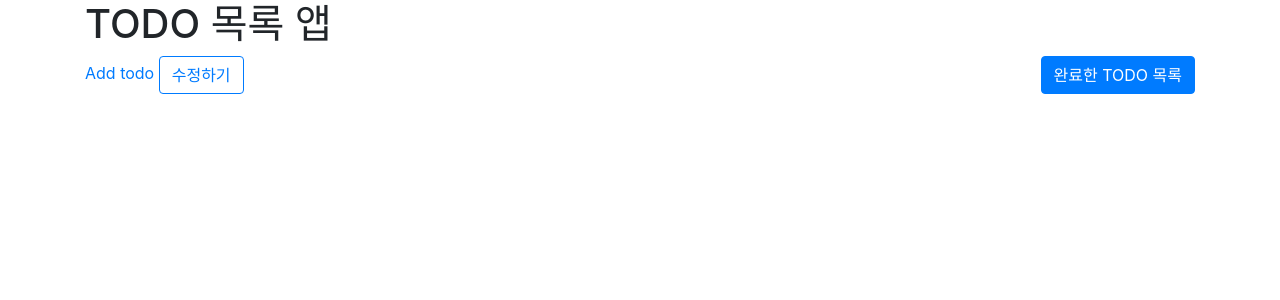
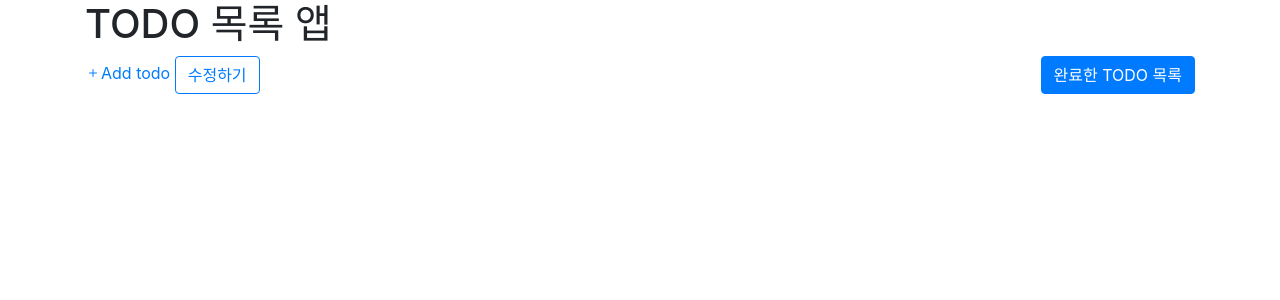
Before and after one commit to Lily-Jeong/Django_todo_app, a Django app: page /todo/ in a window 1280 px wide. Shown: the top 300 px of the page. Run offline with Django 4.2, Linux system fonts and the light colour scheme; data that the repository does not hold is empty; some libraries are stand-ins or nearby versions.

Commit message:
bootstrap link edited

```diff
--- a/todo/templates/todo/done_list.html
+++ b/todo/templates/todo/done_list.html
@@ -5,7 +5,7 @@
     <meta name="viewport" content="width=device-width, initial-scale=1.0">
     <title>TODO 목록 앱</title>
     <link rel="stylesheet" href="https://maxcdn.bootstrapcdn.com/bootstrap/4.0.0/css/bootstrap.min.css">
-    <link rel="stylesheet" href="https://cdn.jsdelivr.net/npm/bootstrap-icons@1.7.1/font/boot-strap-icons.css">
+    <link rel="stylesheet" href="https://cdn.jsdelivr.net/npm/bootstrap-icons@1.7.1/font/bootstrap-icons.css">
 </head>
 <body>
     <div class="container">
--- a/todo/templates/todo/todo_detail.html
+++ b/todo/templates/todo/todo_detail.html
@@ -5,7 +5,7 @@
     <meta name="viewport" content="width=device-width, initial-scale=1.0">
     <title>TODO 목록 앱</title>
     <link rel="stylesheet" href="https://maxcdn.bootstrapcdn.com/bootstrap/4.0.0/css/bootstrap.min.css">
-    <link rel="stylesheet" href="https://cdn.jsdelivr.net/npm/bootstrap-icons@1.7.1/font/boot-strap-icons.css">
+    <link rel="stylesheet" href="https://cdn.jsdelivr.net/npm/bootstrap-icons@1.7.1/font/bootstrap-icons.css">
 </head>
 <body>
     <div class="container">
--- a/todo/templates/todo/todo_list.html
+++ b/todo/templates/todo/todo_list.html
@@ -5,7 +5,7 @@
     <meta name="viewport" content="width=device-width, initial-scale=1.0">
     <title>TODO 목록 앱</title>
     <link rel="stylesheet" href="https://maxcdn.bootstrapcdn.com/bootstrap/4.0.0/css/bootstrap.min.css">
-    <link rel="stylesheet" href="https://cdn.jsdelivr.net/npm/bootstrap-icons@1.7.1/font/boot-strap-icons.css">
+    <link rel="stylesheet" href="https://cdn.jsdelivr.net/npm/bootstrap-icons@1.7.1/font/bootstrap-icons.css">
 </head>
 <body>
     <div class="container">
--- a/todo/templates/todo/todo_post.html
+++ b/todo/templates/todo/todo_post.html
@@ -5,7 +5,7 @@
     <meta name="viewport" content="width=device-width, initial-scale=1.0">
     <title>TODO 목록 앱</title>
     <link rel="stylesheet" href="https://maxcdn.bootstrapcdn.com/bootstrap/4.0.0/css/bootstrap.min.css">
-    <link rel="stylesheet" href="https://cdn.jsdelivr.net/npm/bootstrap-icons@1.7.1/font/boot-strap-icons.css">
+    <link rel="stylesheet" href="https://cdn.jsdelivr.net/npm/bootstrap-icons@1.7.1/font/bootstrap-icons.css">
 </head>
 <body>
     <div class="container">
```
